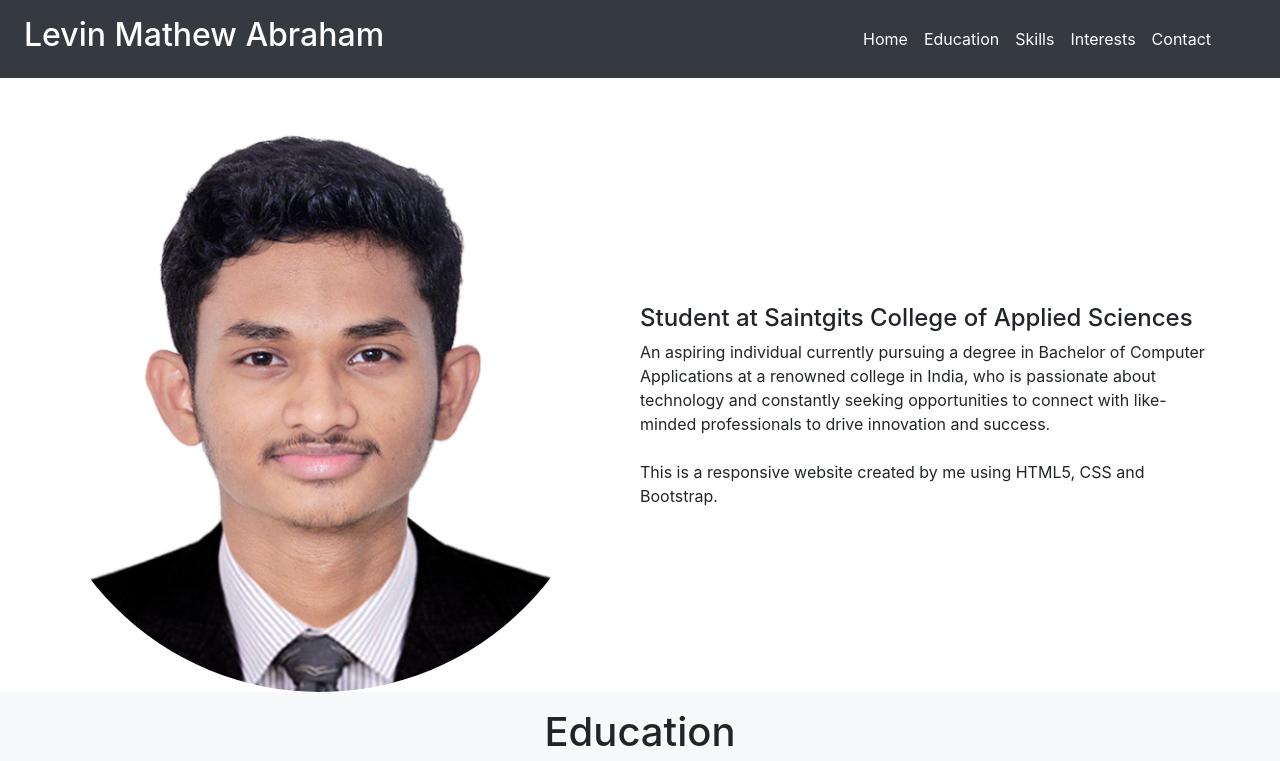
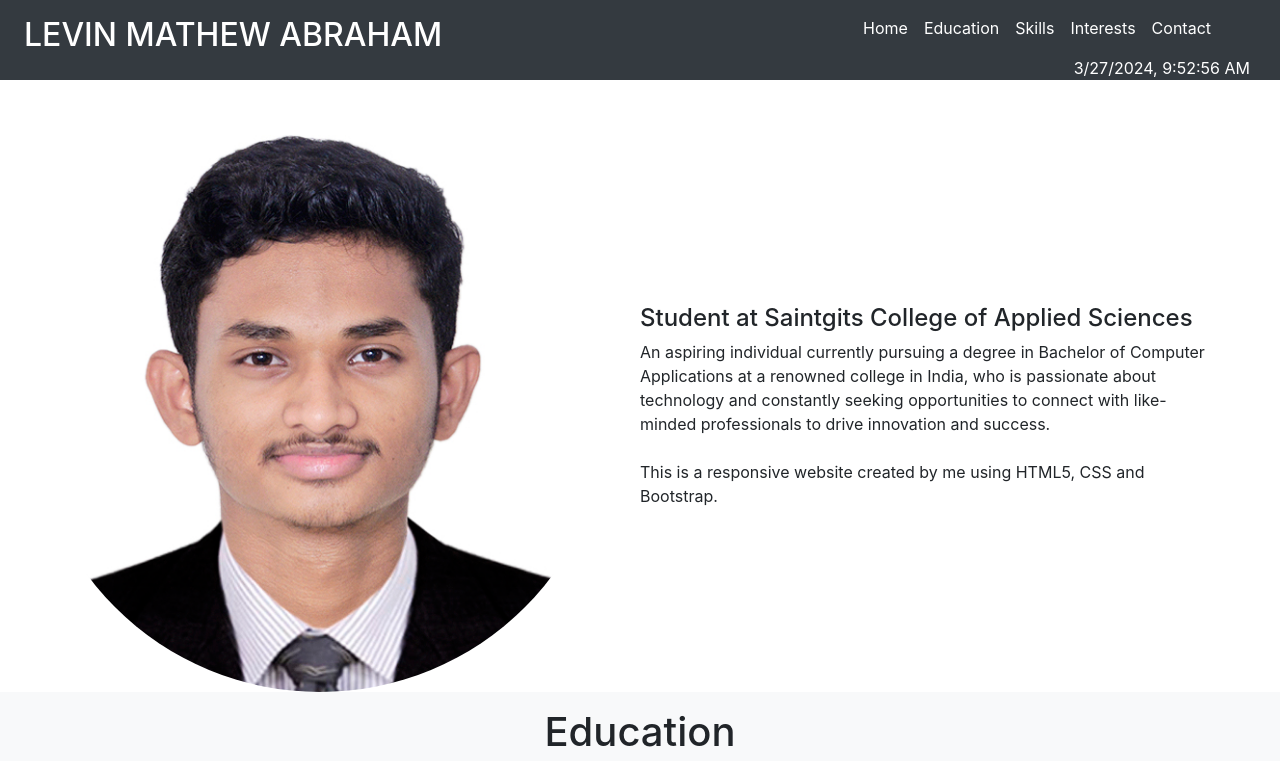
Before and after one commit to levinabraham2819/personal, a plain HTML site: page index.html in a window 1280 px wide. Shown: the top 761 px of the page. Drawn offline with nearby package versions, Linux system fonts and the light colour scheme.

Commit message:
updated date and time

```diff
--- a/index.html
+++ b/index.html
@@ -11,7 +11,7 @@
     <header class="bg-dark" style="width: 100%; position: fixed; z-index: 1;">
         <div class="row col text-white">
             <div class="col-md-6 col-9 p-3 pl-4">
-                <h2>Levin Mathew Abraham</h2>
+                <h2>LEVIN MATHEW ABRAHAM</h2>
             </div>
             <div class="col-md-6 col-3 my-auto">
                 <nav class="navbar navbar-expand-lg navbar-light">
@@ -38,6 +38,17 @@
                         </ul>
                     </div>
                 </nav>
+                <div class="row">
+                    <span id="datetime" class="ml-auto"></span>
+                    <script>
+                        function updateDateTime(){
+                            const now=new Date();
+                            const currentDateTime=now.toLocaleString();
+                            document.querySelector('#datetime').textContent=currentDateTime;
+                        }
+                        setInterval(updateDateTime,1000);
+                    </script>
+                </div>
             </div>
         </div>
     </header>
```
